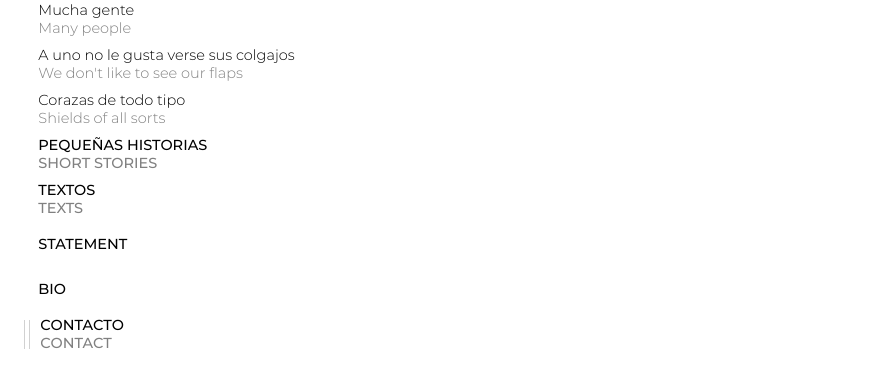
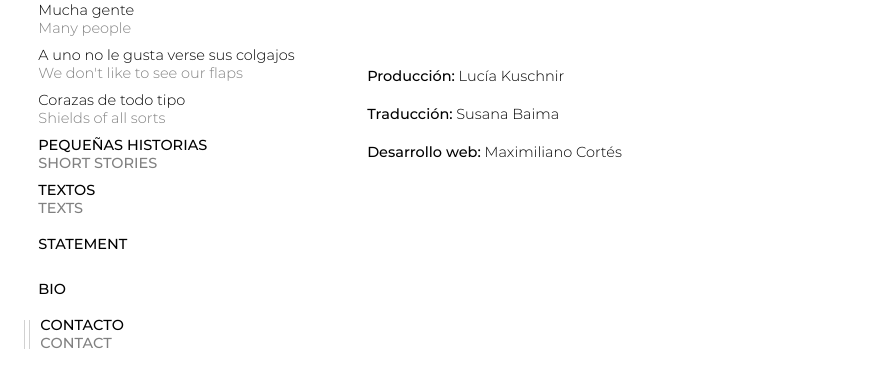
Before and after one commit to rizoma-dg/silvinadelascarreras, a plain HTML site: page contacto.html in a window 1280 px wide. Shown: the part 232-620 px from the top of the page, without its empty margins (0-888 px from the left). Drawn offline with nearby package versions, Linux system fonts and the light colour scheme.

Commit message:
Créditos

```diff
--- a/contacto.html
+++ b/contacto.html
@@ -57,6 +57,11 @@
           <a href="https://www.facebook.com/silvina.delascarreras"><img src="/img/logo-fb.svg" class="icono-redes"></a>
           <a href="https://www.instagram.com/sdelasca/"><img src="/img/logo-ig.svg" class="icono-redes"></a>
   </div>
+  <div class="text-container mt-4 mb-1 pl-2 pr-2">
+          <p><strong>Producción:</strong> Lucía Kuschnir</p>
+          <p><strong>Traducción:</strong> Susana Baima</p>
+          <p><strong>Desarrollo web:</strong> Maximiliano Cortés</p>
+  </div>
 </div>
 
 
```
